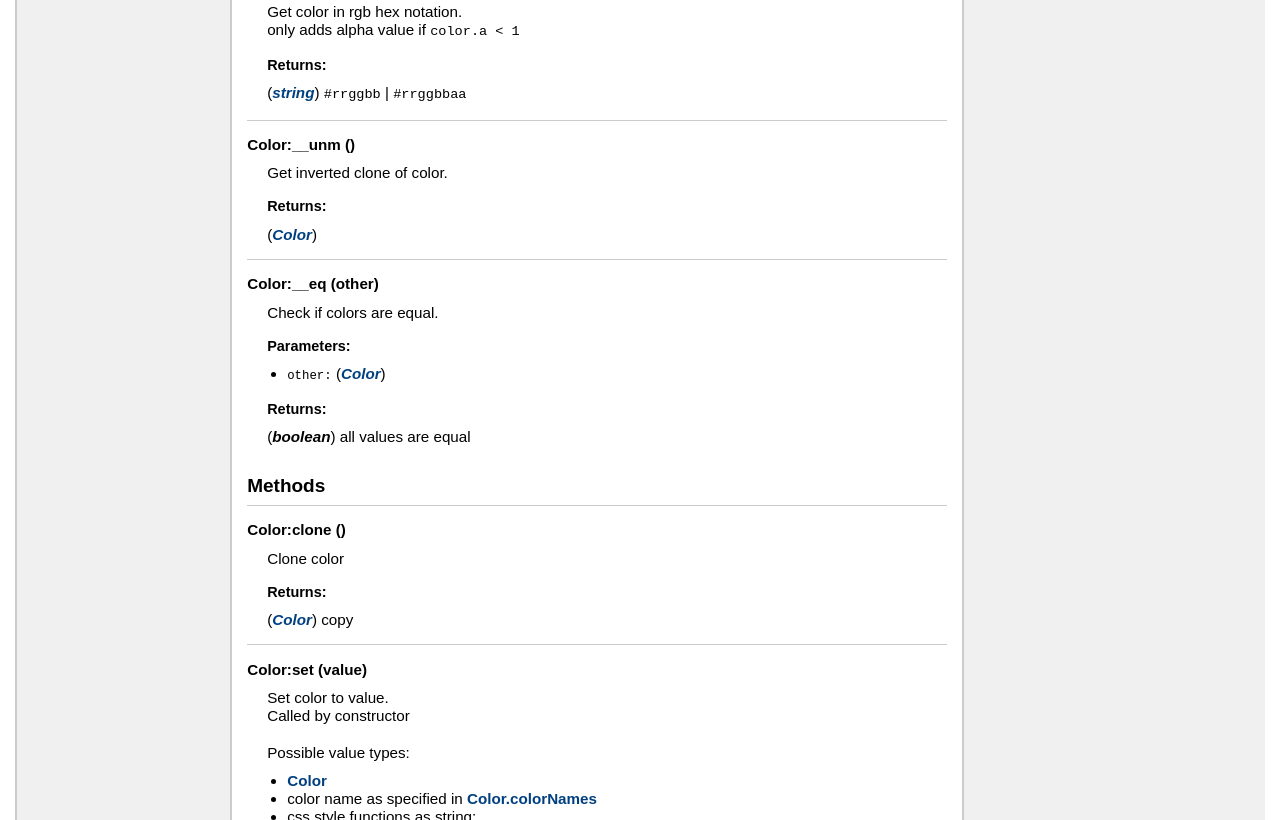
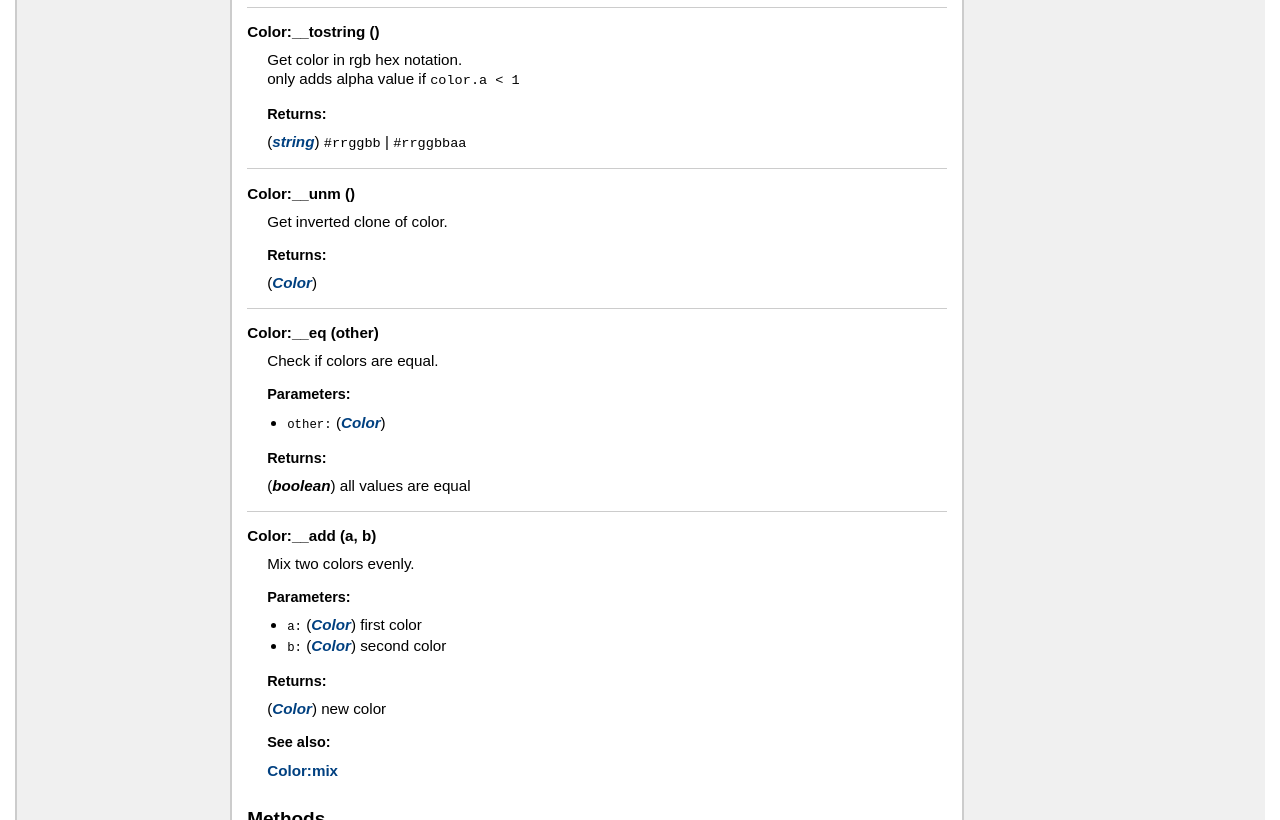
Before and after one commit to Firanel/lua-color, a plain HTML site: page docs/classes/Color.html in a window 1280 px wide. Shown: the part 1980-2800 px from the top of the page. Drawn offline with Linux system fonts and the light colour scheme.

Commit message:
can mix colors

```diff
--- a/docs/classes/Color.html
+++ b/docs/classes/Color.html
@@ -104,6 +104,10 @@
 	<td class="name" nowrap><a href="#Color:__eq">Color:__eq (other)</a></td>
 	<td class="summary">Check if colors are equal.</td>
 	</tr>
+	<tr>
+	<td class="name" nowrap><a href="#Color:__add">Color:__add (a, b)</a></td>
+	<td class="summary">Mix two colors evenly.</td>
+	</tr>
 </table>
 <h2><a href="#Methods">Methods</a></h2>
 <table class="function_list">
@@ -158,6 +162,10 @@
 	<tr>
 	<td class="name" nowrap><a href="#Color:blackOrWhite">Color:blackOrWhite ()</a></td>
 	<td class="summary">Set to black or white depending on lightness.</td>
+	</tr>
+	<tr>
+	<td class="name" nowrap><a href="#Color:mix">Color:mix (other, strength)</a></td>
+	<td class="summary">Mix two colors together.</td>
 	</tr>
 	<tr>
 	<td class="name" nowrap><a href="#Color:complement">Color:complement ()</a></td>
@@ -404,6 +412,41 @@
     </ol>
 
 
+
+
+</dd>
+    <dt>
+    <a name = "Color:__add"></a>
+    <strong>Color:__add (a, b)</strong>
+    </dt>
+    <dd>
+    Mix two colors evenly.
+
+
+    <h3>Parameters:</h3>
+    <ul>
+        <li><span class="parameter">a</span>
+            <span class="types"><a class="type" href="../classes/Color.html#">Color</a></span>
+         first color
+        </li>
+        <li><span class="parameter">b</span>
+            <span class="types"><a class="type" href="../classes/Color.html#">Color</a></span>
+         second color
+        </li>
+    </ul>
+
+    <h3>Returns:</h3>
+    <ol>
+
+           <span class="types"><a class="type" href="../classes/Color.html#">Color</a></span>
+        new color
+    </ol>
+
+
+    <h3>See also:</h3>
+    <ul>
+         <a href="../classes/Color.html#Color:mix">Color:mix</a>
+    </ul>
 
 
 </dd>
@@ -783,6 +826,39 @@
 
 </dd>
     <dt>
+    <a name = "Color:mix"></a>
+    <strong>Color:mix (other, strength)</strong>
+    </dt>
+    <dd>
+    Mix two colors together.
+
+
+    <h3>Parameters:</h3>
+    <ul>
+        <li><span class="parameter">other</span>
+            <span class="types"><a class="type" href="../classes/Color.html#">Color</a></span>
+
+
+
+        </li>
+        <li><span class="parameter">strength</span>
+            <span class="types"><span class="type">number</span></span>
+         0 results in self, 1 results in other (Default: 0.5)
+        </li>
+    </ul>
+
+    <h3>Returns:</h3>
+    <ol>
+
+           <span class="types"><a class="type" href="../classes/Color.html#">Color</a></span>
+        self
+    </ol>
+
+
+
+
+</dd>
+    <dt>
     <a name = "Color:complement"></a>
     <strong>Color:complement ()</strong>
     </dt>
@@ -1001,7 +1077,7 @@
 </div> <!-- id="main" -->
 <div id="about">
 <i>generated by <a href="http://github.com/stevedonovan/LDoc">LDoc 1.4.6</a></i>
-<i style="float:right;">Last updated 2021-05-05 16:08:30 </i>
+<i style="float:right;">Last updated 2021-05-05 16:34:08 </i>
 </div> <!-- id="about" -->
 </div> <!-- id="container" -->
 </body>
```
Also changed, not shown: docs/index.html (+1 -1 lines), docs/modules/lua-color.colors.X11.html (+1 -1 lines), docs/modules/lua-color.colors.html (+1 -1 lines), docs/topics/README.md.html (+1 -1 lines), 1 other file.
